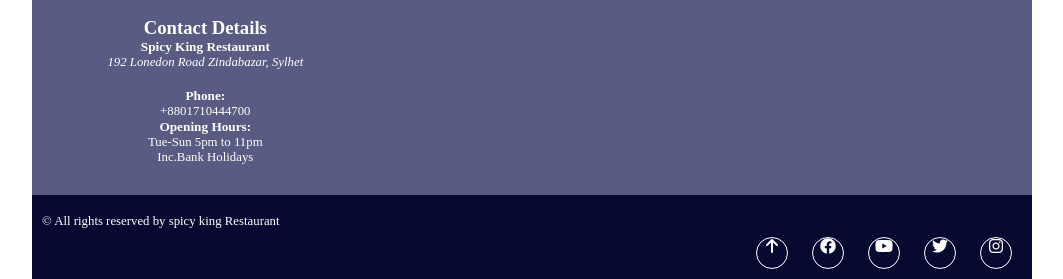
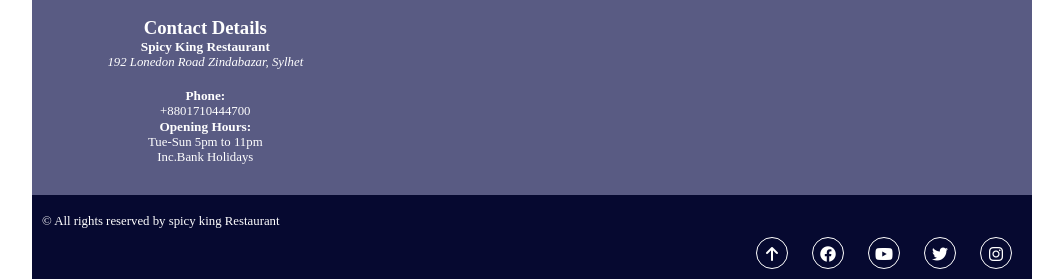
Before and after one commit to momotakhatun/my-second-project, a plain HTML site: page index.html in a window 1280 px wide. Shown: the part 3241-3520 px from the top of the page, without its empty margins (108-1171 px from the left). Drawn offline with Linux system fonts and the light colour scheme.

Commit message:
Update style.css

```diff
--- a/style.css
+++ b/style.css
@@ -245,7 +245,7 @@ footer p{
     color: white;
     width: 32px;
     height: 32px;
-    line-height: 32px;
+    line-height: 32px !important;
     border-radius: 50%;
     border: 1px solid white;
     margin: 0 10px;
```
